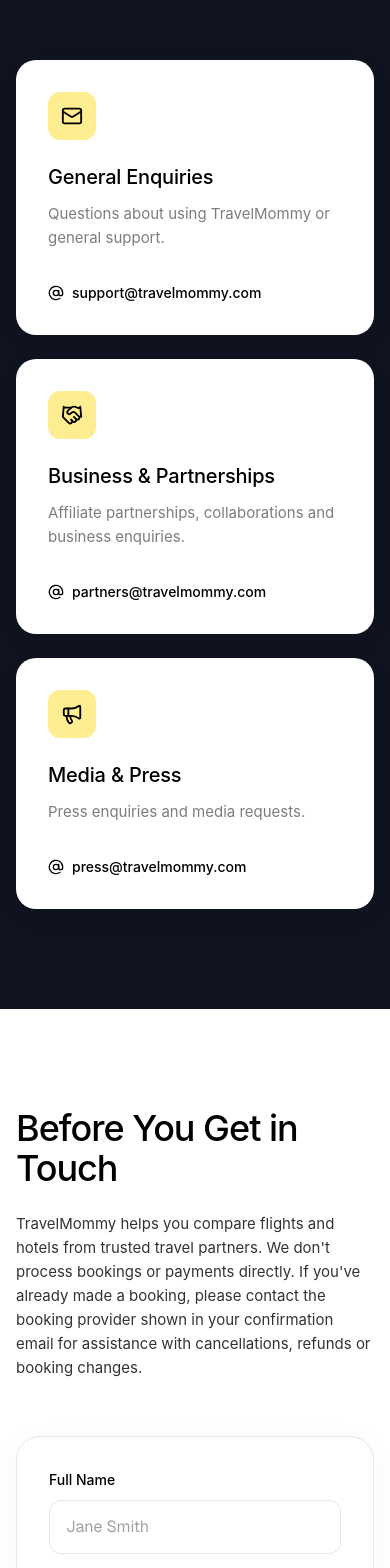
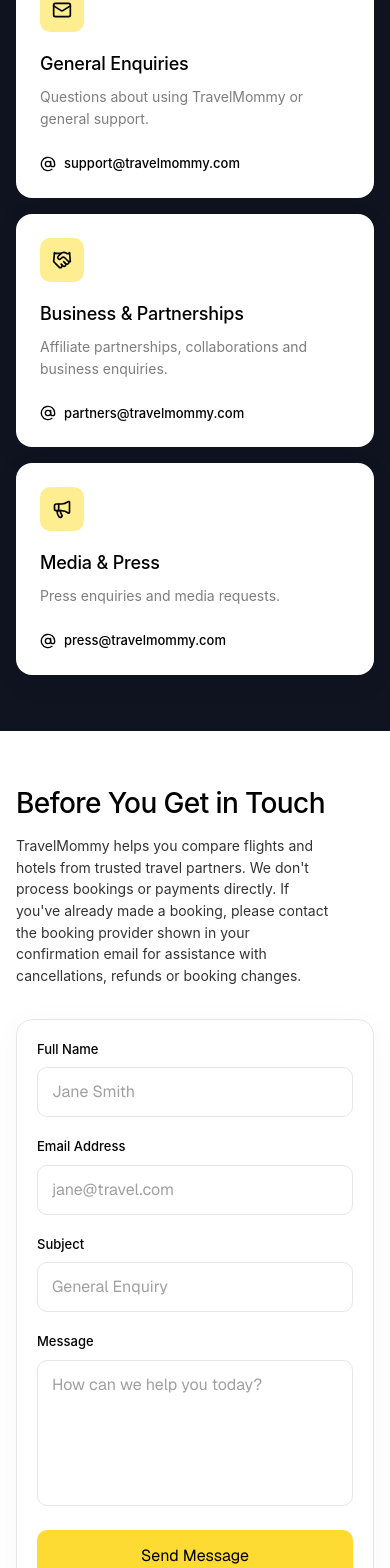
Before and after one commit to ahsan693/Travel-Agency, a Next.js app: page /contactus in a window 390 px wide. Shown: the part 432-2000 px from the top of the page. Built offline with nearby package versions, Linux system fonts and the light colour scheme.

Commit message:
contact us   page added

```diff
--- a/app/contactus/page.tsx
+++ b/app/contactus/page.tsx
@@ -122,16 +122,16 @@
 
 function HeroSection() {
   return (
-    <section className="relative flex w-full flex-col items-center bg-[#FDDB32] px-[16px] pb-[100px] pt-[24px] md:px-[112px]">
+    <section className="relative flex w-full flex-col items-center bg-[#FDDB32] px-[16px] pb-[64px] pt-[20px] md:pb-[100px] md:pt-[24px] md:px-[112px]">
       <div className="w-full max-w-[1440px]">
         <Header />
       </div>
 
-      <div className="mt-[64px] flex max-w-[800px] flex-col items-center text-center md:mt-[100px]">
-        <h1 className="font-sans text-[42px] font-medium leading-none tracking-[-1.5px] text-[#000000] md:text-[64px] md:tracking-[-0.03em]">
+      <div className="mt-[48px] flex max-w-[320px] flex-col items-center text-center md:mt-[100px] md:max-w-[800px]">
+        <h1 className="font-sans text-[38px] font-medium leading-[1.05] tracking-[-1px] text-[#000000] md:text-[64px] md:leading-none md:tracking-[-0.03em]">
           Contact TravelMommy
         </h1>
-        <p className="mt-[24px] max-w-[650px] font-sans text-[15px] font-normal leading-[1.6] text-[#000000] opacity-80 md:text-[16px]">
+        <p className="mt-[20px] max-w-[300px] font-sans text-[14px] font-normal leading-[1.55] text-[#000000] opacity-80 md:mt-[24px] md:max-w-[650px] md:text-[16px]">
           Have a question about TravelMommy? We're here to help. Whether you need
           assistance using our platform, have feedback, or want to discuss a partnership,
           we'd love to hear from you.
@@ -147,25 +147,25 @@
 
 function ContactCardsSection() {
   return (
-    <section className="flex w-full flex-col items-center bg-[#0F1420] px-[16px] py-[100px] md:px-[112px]">
-      <div className="mx-auto grid w-full max-w-[1216px] grid-cols-1 gap-[24px] md:grid-cols-3">
+    <section className="flex w-full flex-col items-center bg-[#0F1420] px-[16px] py-[56px] md:px-[112px] md:py-[100px]">
+      <div className="mx-auto grid w-full max-w-[1216px] grid-cols-1 gap-[16px] md:gap-[24px] md:grid-cols-3">
         {contactCards.map(({ icon: Icon, title, description, email }) => (
           <div
             key={title}
-            className="flex flex-col items-start rounded-[20px] bg-[#FFFFFF] p-[32px] shadow-[0_8px_30px_rgba(0,0,0,0.06)]"
+            className="flex flex-col items-start rounded-[16px] bg-[#FFFFFF] p-[24px] shadow-[0_8px_30px_rgba(0,0,0,0.06)] md:rounded-[20px] md:p-[32px]"
           >
-            <div className="mb-[24px] flex h-[48px] w-[48px] items-center justify-center rounded-[12px] bg-[#FFED91]">
-              <Icon className="h-[22px] w-[22px] text-[#000000]" strokeWidth={2} />
+            <div className="mb-[20px] flex h-[44px] w-[44px] items-center justify-center rounded-[10px] bg-[#FFED91] md:mb-[24px] md:h-[48px] md:w-[48px] md:rounded-[12px]">
+              <Icon className="h-[20px] w-[20px] text-[#000000] md:h-[22px] md:w-[22px]" strokeWidth={2} />
             </div>
-            <h3 className="mb-[12px] font-sans text-[20px] font-medium leading-[26px] tracking-[-0.2px] text-[#000000]">
+            <h3 className="mb-[10px] font-sans text-[18px] font-medium leading-[24px] tracking-[-0.2px] text-[#000000] md:mb-[12px] md:text-[20px] md:leading-[26px]">
               {title}
             </h3>
-            <p className="mb-[32px] flex-1 font-sans text-[15px] font-normal leading-[24px] text-[#7D7D7D]">
+            <p className="mb-[24px] flex-1 font-sans text-[14px] font-normal leading-[22px] text-[#7D7D7D] md:mb-[32px] md:text-[15px] md:leading-[24px]">
               {description}
             </p>
             <a
               href={`mailto:${email}`}
-              className="flex items-center gap-[8px] font-sans text-[14px] font-medium text-[#000000] transition-colors hover:text-[#7D7D7D]"
+              className="flex items-center gap-[8px] font-sans text-[13px] font-medium text-[#000000] transition-colors hover:text-[#7D7D7D] md:text-[14px]"
             >
               <AtSign className="h-[16px] w-[16px]" />
               {email}
@@ -197,15 +197,15 @@
   };
 
   return (
-    <section className="flex w-full flex-col items-center bg-[#FFFFFF] px-[16px] py-[100px] md:px-[112px]">
-      <div className="mx-auto grid w-full max-w-[1216px] grid-cols-1 gap-[56px] lg:grid-cols-[1fr_1.2fr] lg:gap-[96px]">
+    <section className="flex w-full flex-col items-center bg-[#FFFFFF] px-[16px] py-[56px] md:px-[112px] md:py-[100px]">
+      <div className="mx-auto grid w-full max-w-[1216px] grid-cols-1 gap-[32px] lg:grid-cols-[1fr_1.2fr] lg:gap-[96px]">
 
         {/* Left Column: Text Content */}
         <div className="flex flex-col lg:pt-[40px]">
-          <h2 className="mb-[24px] font-sans text-[36px] font-medium leading-[1.1] tracking-[-1px] text-[#000000] sm:text-[48px]">
+          <h2 className="mb-[16px] font-sans text-[28px] font-medium leading-[1.15] tracking-[-0.6px] text-[#000000] md:mb-[24px] sm:text-[48px] md:leading-[1.1] md:tracking-[-1px]">
             Before You Get in Touch
           </h2>
-          <p className="max-w-[480px] font-sans text-[15px] font-normal leading-[1.6] text-[#000000] opacity-80 sm:text-[16px]">
+          <p className="max-w-[320px] font-sans text-[14px] font-normal leading-[1.55] text-[#000000] opacity-80 md:max-w-[480px] sm:text-[16px]">
             TravelMommy helps you compare flights and hotels from trusted travel
             partners. We don't process bookings or payments directly. If you've already
             made a booking, please contact the booking provider shown in your
@@ -215,18 +215,18 @@
         </div>
 
         {/* Right Column: Form Card */}
-        <div className="rounded-[24px] border border-[#E6E6E6] bg-[#FFFFFF] p-[32px] shadow-[0_4px_30px_rgba(0,0,0,0.03)] sm:p-[48px]">
+        <div className="rounded-[16px] border border-[#E6E6E6] bg-[#FFFFFF] p-[20px] shadow-[0_4px_30px_rgba(0,0,0,0.03)] md:rounded-[24px] sm:p-[48px]">
           {submitted ? (
-            <div className="flex min-h-[460px] flex-col items-center justify-center text-center">
-              <h3 className="font-sans text-[24px] font-medium text-[#000000]">Message sent!</h3>
-              <p className="mt-[12px] max-w-[300px] font-sans text-[16px] text-[#7D7D7D]">
+            <div className="flex min-h-[360px] flex-col items-center justify-center text-center md:min-h-[460px]">
+              <h3 className="font-sans text-[22px] font-medium text-[#000000] md:text-[24px]">Message sent!</h3>
+              <p className="mt-[12px] max-w-[300px] font-sans text-[15px] text-[#7D7D7D] md:text-[16px]">
                 Thanks for reaching out. Our team will get back to you shortly.
               </p>
             </div>
           ) : (
-            <form onSubmit={handleSubmit} className="flex flex-col gap-[24px]">
-              <div className="flex flex-col gap-[10px]">
-                <label htmlFor="name" className="font-sans text-[14px] font-medium text-[#000000]">
+            <form onSubmit={handleSubmit} className="flex flex-col gap-[20px] md:gap-[24px]">
+              <div className="flex flex-col gap-[8px] md:gap-[10px]">
+                <label htmlFor="name" className="font-sans text-[13px] font-medium text-[#000000] md:text-[14px]">
                   Full Name
                 </label>
                 <input
@@ -237,12 +237,12 @@
                   value={form.name}
                   onChange={handleChange}
                   required
-                  className="w-full rounded-[12px] border border-[#E6E6E6] bg-[#FFFFFF] px-[16px] py-[14px] font-sans text-[15px] text-[#000000] placeholder:text-[#A0A0A0] outline-none transition-colors focus:border-[#FDDB32]"
+                  className="w-full rounded-[10px] border border-[#E6E6E6] bg-[#FFFFFF] px-[14px] py-[12px] font-sans text-[14px] text-[#000000] placeholder:text-[#A0A0A0] outline-none transition-colors focus:border-[#FDDB32] md:rounded-[12px] md:px-[16px] md:py-[14px] md:text-[15px]"
                 />
               </div>
 
-              <div className="flex flex-col gap-[10px]">
-                <label htmlFor="email" className="font-sans text-[14px] font-medium text-[#000000]">
+              <div className="flex flex-col gap-[8px] md:gap-[10px]">
+                <label htmlFor="email" className="font-sans text-[13px] font-medium text-[#000000] md:text-[14px]">
                   Email Address
                 </label>
                 <input
@@ -253,12 +253,12 @@
                   value={form.email}
                   onChange={handleChange}
                   required
-                  className="w-full rounded-[12px] border border-[#E6E6E6] bg-[#FFFFFF] px-[16px] py-[14px] font-sans text-[15px] text-[#000000] placeholder:text-[#A0A0A0] outline-none transition-colors focus:border-[#FDDB32]"
+                  className="w-full rounded-[10px] border border-[#E6E6E6] bg-[#FFFFFF] px-[14px] py-[12px] font-sans text-[14px] text-[#000000] placeholder:text-[#A0A0A0] outline-none transition-colors focus:border-[#FDDB32] md:rounded-[12px] md:px-[16px] md:py-[14px] md:text-[15px]"
                 />
               </div>
 
-              <div className="flex flex-col gap-[10px]">
-                <label htmlFor="subject" className="font-sans text-[14px] font-medium text-[#000000]">
+              <div className="flex flex-col gap-[8px] md:gap-[10px]">
+                <label htmlFor="subject" className="font-sans text-[13px] font-medium text-[#000000] md:text-[14px]">
                   Subject
                 </label>
                 <input
@@ -269,12 +269,12 @@
                   value={form.subject}
                   onChange={handleChange}
                   required
-                  className="w-full rounded-[12px] border border-[#E6E6E6] bg-[#FFFFFF] px-[16px] py-[14px] font-sans text-[15px] text-[#000000] placeholder:text-[#A0A0A0] outline-none transition-colors focus:border-[#FDDB32]"
+                  className="w-full rounded-[10px] border border-[#E6E6E6] bg-[#FFFFFF] px-[14px] py-[12px] font-sans text-[14px] text-[#000000] placeholder:text-[#A0A0A0] outline-none transition-colors focus:border-[#FDDB32] md:rounded-[12px] md:px-[16px] md:py-[14px] md:text-[15px]"
                 />
               </div>
 
-              <div className="flex flex-col gap-[10px]">
-                <label htmlFor="message" className="font-sans text-[14px] font-medium text-[#000000]">
+              <div className="flex flex-col gap-[8px] md:gap-[10px]">
+                <label htmlFor="message" className="font-sans text-[13px] font-medium text-[#000000] md:text-[14px]">
                   Message
                 </label>
                 <textarea
@@ -285,13 +285,13 @@
                   value={form.message}
                   onChange={handleChange}
                   required
-                  className="w-full resize-none rounded-[12px] border border-[#E6E6E6] bg-[#FFFFFF] px-[16px] py-[14px] font-sans text-[15px] text-[#000000] placeholder:text-[#A0A0A0] outline-none transition-colors focus:border-[#FDDB32]"
+                  className="w-full resize-none rounded-[10px] border border-[#E6E6E6] bg-[#FFFFFF] px-[14px] py-[12px] font-sans text-[14px] text-[#000000] placeholder:text-[#A0A0A0] outline-none transition-colors focus:border-[#FDDB32] md:rounded-[12px] md:px-[16px] md:py-[14px] md:text-[15px]"
                 />
               </div>
 
               <button
                 type="submit"
-                className="mt-[8px] flex w-full items-center justify-center rounded-[12px] bg-[#FDDB32] py-[16px] font-sans text-[15px] font-medium text-[#000000] transition-colors hover:bg-[#e5c52c]"
+                className="mt-[4px] flex w-full items-center justify-center rounded-[10px] bg-[#FDDB32] py-[14px] font-sans text-[14px] font-medium text-[#000000] transition-colors hover:bg-[#e5c52c] md:mt-[8px] md:rounded-[12px] md:py-[16px] md:text-[15px]"
               >
                 Send Message
               </button>
@@ -312,39 +312,39 @@
   const [openFaq, setOpenFaq] = useState<number | null>(0);
 
   return (
-    <section className="flex w-full flex-col items-center bg-[#000000] px-[16px] py-[100px] md:px-[112px]">
-      <div className="mx-auto grid w-full max-w-[1216px] gap-[56px] lg:grid-cols-[1fr_1.4fr] lg:gap-[64px]">
+    <section className="flex w-full flex-col items-center bg-[#000000] px-[16px] py-[56px] md:px-[112px] md:py-[100px]">
+      <div className="mx-auto grid w-full max-w-[1216px] gap-[32px] lg:grid-cols-[1fr_1.4fr] lg:gap-[64px]">
 
         {/* Left Column: Text Content */}
         <div className="flex flex-col lg:pt-[20px]">
-          <h2 className="mb-[16px] font-sans text-[36px] font-medium leading-[1.1] tracking-[-1px] text-[#FFFFFF] sm:text-[48px]">
+          <h2 className="mb-[12px] font-sans text-[28px] font-medium leading-[1.15] tracking-[-0.6px] text-[#FFFFFF] md:mb-[16px] sm:text-[48px] md:leading-[1.1] md:tracking-[-1px]">
             Frequently Asked<br />Questions
           </h2>
-          <p className="font-sans text-[15px] font-normal leading-[24px] text-[#FFFFFF] opacity-80 sm:text-[16px]">
+          <p className="font-sans text-[14px] font-normal leading-[22px] text-[#FFFFFF] opacity-80 sm:text-[16px] md:leading-[24px]">
             Got questions? We've got answers.
           </p>
         </div>
 
         {/* Right Column: Accordion */}
-        <div className="flex flex-col gap-[16px]">
+        <div className="flex flex-col gap-[12px] md:gap-[16px]">
           {faqs.map((faq, idx) => {
             const isOpen = openFaq === idx;
             return (
-              <div key={faq.question} className="rounded-[20px] bg-[#FFFFFF] px-[28px] py-[24px]">
+              <div key={faq.question} className="rounded-[16px] bg-[#FFFFFF] px-[20px] py-[18px] md:rounded-[20px] md:px-[28px] md:py-[24px]">
                 <button
                   type="button"
                   onClick={() => setOpenFaq(isOpen ? null : idx)}
                   className="flex w-full items-center justify-between text-left"
                 >
-                  <span className="font-sans text-[16px] font-medium leading-[24px] tracking-[-0.32px] text-[#000000]">
+                  <span className="font-sans text-[15px] font-medium leading-[22px] tracking-[-0.32px] text-[#000000] md:text-[16px] md:leading-[24px]">
                     {faq.question}
                   </span>
-                  <span className="flex h-[24px] w-[24px] flex-shrink-0 items-center justify-center text-[#000000]">
-                    {isOpen ? <Minus size={20} /> : <Plus size={20} />}
+                  <span className="flex h-[22px] w-[22px] flex-shrink-0 items-center justify-center text-[#000000] md:h-[24px] md:w-[24px]">
+                    {isOpen ? <Minus size={18} /> : <Plus size={18} />}
                   </span>
                 </button>
                 {isOpen && (
-                  <p className="mt-[16px] font-sans text-[15px] font-normal leading-[1.6] text-[#7D7D7D]">
+                  <p className="mt-[12px] font-sans text-[14px] font-normal leading-[1.55] text-[#7D7D7D] md:mt-[16px] md:text-[15px]">
                     {faq.answer}
                   </p>
                 )}
@@ -364,19 +364,19 @@
 
 function FollowUsSection() {
   return (
-    <section className="flex w-full flex-col items-center bg-[#FFFFFF] px-[16px] py-[80px]">
-      <h3 className="mb-[28px] font-sans text-[20px] font-medium leading-[24px] text-[#000000]">
+    <section className="flex w-full flex-col items-center bg-[#FFFFFF] px-[16px] py-[56px] md:py-[80px]">
+      <h3 className="mb-[20px] font-sans text-[18px] font-medium leading-[24px] text-[#000000] md:mb-[28px] md:text-[20px]">
         Follow Us
       </h3>
-      <div className="flex items-center gap-[16px]">
+      <div className="flex items-center gap-[14px] md:gap-[16px]">
         {socialLinks.map(({ icon: Icon, href, label, bgColor }) => (
           <a
             key={label}
             href={href}
             aria-label={label}
-            className={`flex h-[48px] w-[48px] items-center justify-center rounded-full text-[#FFFFFF] transition-transform hover:scale-110 ${bgColor}`}
+            className={`flex h-[44px] w-[44px] items-center justify-center rounded-full text-[#FFFFFF] transition-transform hover:scale-110 md:h-[48px] md:w-[48px] ${bgColor}`}
           >
-            <Icon className="h-[20px] w-[20px]" />
+            <Icon className="h-[18px] w-[18px] md:h-[20px] md:w-[20px]" />
           </a>
         ))}
       </div>
```
